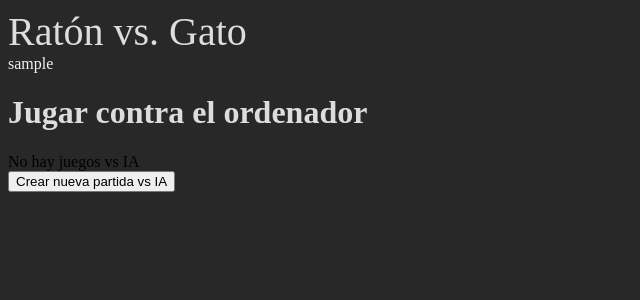
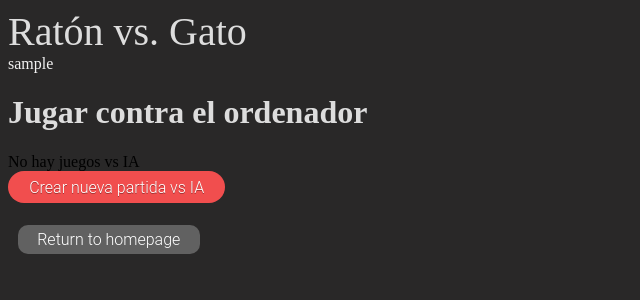
Before and after one commit to vatojavier/psi, a Django app: page /IA/ in a window 1280 px wide. Shown: the top 300 px of the page, without its empty margins (0-640 px from the left). Run offline with Django 3.2, Linux system fonts and the light colour scheme; the visitor is signed in with stand-in values (Sample User, id 1); data that the repository does not hold is empty.

Commit message:
botones debuty

```diff
--- a/static/css/style.css
+++ b/static/css/style.css
@@ -180,17 +185,55 @@ body{
 .tabla_join td, th {
     border: 1px solid #dddddd;
     text-align: left;
-    padding: 2px;
+    padding: 8px;
     border-color: black;
 }
 
 .div_btn_join{
     padding: 5px;
     display: flex;
+    align-items: center;
 }
 
-.btn_jugar{
-    color: green;
+a.btn_jugar{
+    display:inline-block;
+    padding:0.3em 1.2em;
+    margin:0 0.3em 0.3em 0;
+    border-radius:2em;
+    box-sizing: border-box;
+    text-decoration:none;
+    font-family:'Roboto',sans-serif;
+    font-weight:300;
+    color:#FFFFFF;
+    background-color:#4eb5f1;
+    text-align:center;
+    transition: all 0.2s;
+    margin-left: 10px;
+    display: none;
+}
+a.btn_jugar:hover{
+    background-color: #4095c6;
+}
+
+a.boton_entrar{
+    display:inline-block;
+    padding:0.3em 1.2em;
+    margin:0 0.1em 0.1em 0;
+    border:0.16em solid rgba(255,255,255,0);
+    border-radius:2em;
+    box-sizing: border-box;
+    text-decoration:none;
+    font-family:'Roboto',sans-serif;
+    font-weight:300;
+    color:#FFFFFF;
+    text-shadow: 0 0.04em 0.04em rgba(0,0,0,0.35);
+    text-align:center;
+    transition: all 0.2s;
+    cursor: pointer;
+    background-color:#f14e4e;
+}
+a.boton_entrar:hover{
+    border-color: rgba(255,255,255,1);
 }
 /*----- /Join_Game -----*/
 
@@ -252,3 +315,63 @@ a{
     margin-right: 10px;
     flex: 1;
 }
+
+a.btn_ver_rep{
+    display:inline-block;
+    padding:0.3em 1.2em;
+    margin:0 0.3em 0.3em 0;
+    border-radius:2em;
+    box-sizing: border-box;
+    text-decoration:none;
+    font-family:'Roboto',sans-serif;
+    font-weight:300;
+    color:#FFFFFF;
+    background-color:#6d0b64;
+    text-align:center;
+    transition: all 0.2s;
+    margin-left: 10px;
+}
+a.btn_ver_rep:hover{
+    background-color: #3e0f42;
+}
+
+a.return_btn{
+    display:inline-block;
+    padding:0.3em 1.2em;
+    margin:0 0.3em 0.3em 0;
+    border-radius:10px;
+    box-sizing: border-box;
+    text-decoration:none;
+    font-family:'Roboto',sans-serif;
+    font-weight:300;
+    color:#FFFFFF;
+    background-color:#616161;
+    text-align:center;
+    transition: all 0.2s;
+    margin-left: 10px;
+    margin-top: 20px;
+}
+a.return_btn:hover{
+    background-color: #1a1a1a;
+}
+
+input.login_input{
+    display:inline-block;
+    padding:0.3em 1.2em;
+    margin:0 0.1em 0.1em 0;
+    border:0.16em solid rgba(255,255,255,0);
+    border-radius:2em;
+    box-sizing: border-box;
+    text-decoration:none;
+    font-family:'Roboto',sans-serif;
+    font-weight:300;
+    color:#FFFFFF;
+    text-shadow: 0 0.04em 0.04em rgba(0,0,0,0.35);
+    text-align:center;
+    transition: all 0.2s;
+    cursor: pointer;
+    background-color:#f14e4e;
+}
+input.login_input:hover{
+    border-color: rgba(255,255,255,1);
+}
--- a/templates/mouse_cat/error.html
+++ b/templates/mouse_cat/error.html
@@ -4,6 +4,6 @@
 <div id="content">
     <h1>Error</h1>
     <p class="error">{{ msg_error }}</p>
-    <p><button><a href="{% url 'landing' %}">Return to homepage</a></button></p>
+    <a class="return_btn" href="{% url 'landing' %}">Return to homepage</a>
 </div>
 {% endblock content %}
--- a/templates/mouse_cat/jugarIA.html
+++ b/templates/mouse_cat/jugarIA.html
@@ -23,7 +23,7 @@
                         Esperando Oponente
                     {% endif %}
                 </th>
-                <th><a href="{% url 'select_game' game.id %}">Entrar</a></th>
+                <th class="th_entrar" ><a class="boton_entrar_ia" href="{% url 'select_game' game.id %}">Entrar</a></th>
             </tr>
             {% endfor %}
     </table>
@@ -32,9 +32,8 @@
     {% endif %}
 
     <div id="crear_ia">
-        <button><a href="{% url 'crearvsIA' %}">Crear nueva partida vs IA</a></button>
+        <a class="boton_entrar" href="{% url 'crearvsIA' %}">Crear nueva partida vs IA</a>
     </div>
-
-
+    <a class="return_btn" href="{% url 'landing' %}">Return to homepage</a>
 </div>
 {% endblock content %}
--- a/templates/mouse_cat/login.html
+++ b/templates/mouse_cat/login.html
@@ -8,10 +8,10 @@
         {% csrf_token %}
         {{ user_form.as_p }}<br/>
         <input type="hidden" name="return_service" value="{{ return_service }}" />
-        <input type="submit" value="Log-In" />
+        <input class="login_input" type="submit" value="Log-In" />
     </form>
 
-    <p><button><a href="{% url 'landing' %}">Return to homepage</a></button></p>
+    <a class="return_btn" href="{% url 'landing' %}">Volver</a>
 </div>
 
 <p class="error">{{return_service}}</p>
--- a/templates/mouse_cat/new_game.html
+++ b/templates/mouse_cat/new_game.html
@@ -4,6 +4,6 @@
 <div id="content">
     <h1>Create game</h1>
     <p>Game <b>{{ game.id }}</b> succesfully created by user <b>{{ game.cat_user.username }}</b></p>
-    <p><button><a href="{% url 'landing' %}">Return to homepage</a></button></p>
+    <a class="return_btn" href="{% url 'landing' %}">Return to homepage</a>
 </div>
 {% endblock content %}
--- a/templates/mouse_cat/select_game.html
+++ b/templates/mouse_cat/select_game.html
@@ -32,7 +32,7 @@
                                 {{ game.mouse_user }}
                             {% endif %}
                         </th>
-                        <th><a href="{% url 'select_game' game.id %}">Entrar</a></th>
+                        <th><a class="boton_entrar_ia" href="{% url 'select_game' game.id %}">Entrar</a></th>
                     </tr>
                     {% endfor %}
             </table>
@@ -69,7 +69,7 @@
                     {{ game.cat_user }}
                 {% endif %}
             </th>
-                <th><a href="{% url 'select_game' game.id %}">Entrar</a></th>
+                <th><a class="boton_entrar_ia" href="{% url 'select_game' game.id %}">Entrar</a></th>
             </tr>
             {% endfor %}
     </table>
@@ -78,5 +78,5 @@
     {% endif %}
    </div>
 </div>
-<p><button><a href="{% url 'landing' %}">Return to homepage</a></button></p>
+<a class="return_btn" href="{% url 'landing' %}">Return to homepage</a>
 {% endblock content %}
--- a/templates/mouse_cat/signup.html
+++ b/templates/mouse_cat/signup.html
@@ -7,12 +7,12 @@
         <form id="user_form" method="post" action="{% url 'signup' %}">
             {% csrf_token %}
             {{ user_form.as_p }}<br/>
-            <input type="submit" name="submit" value="Register" />
+            <input class="login_input" type="submit" name="submit" value="Register" />
         </form>
     {% else %}
         <p>User successfully created</p>
     {% endif %}
-    <p><button><a href="{% url 'landing' %}">Return to homepage</a></button></p>
+    <a class="return_btn" href="{% url 'landing' %}">Return to homepage</a>
 
 </div>
 {% endblock content %}
--- a/templates/mouse_cat/welcome.html
+++ b/templates/mouse_cat/welcome.html
@@ -6,8 +6,8 @@
 <div style="padding-left: 10px;" class="welcome">
     <h3>Inicia sesión o regístrate para poder jugar</h3>
         <tr>
-            <button><a href="{% url 'login' %}">LOGIN</a></button>
-            <button><a href="{% url 'signup' %}">SIGNUP</a></button>
+            <a class="boton_entrar" href="{% url 'login' %}">LOGIN</a></button>
+            <a class="boton_entrar" href="{% url 'signup' %}">SIGNUP</a></button>
         </tr>
 </div>
 {% endblock content %}
```
Also changed, not shown: other parts of static/css/style.css (+39 -14 lines), templates/mouse_cat/join_game.html (+8 -5 lines), templates/mouse_cat/repeticion.html (+4 -4 lines), 1 other file.
